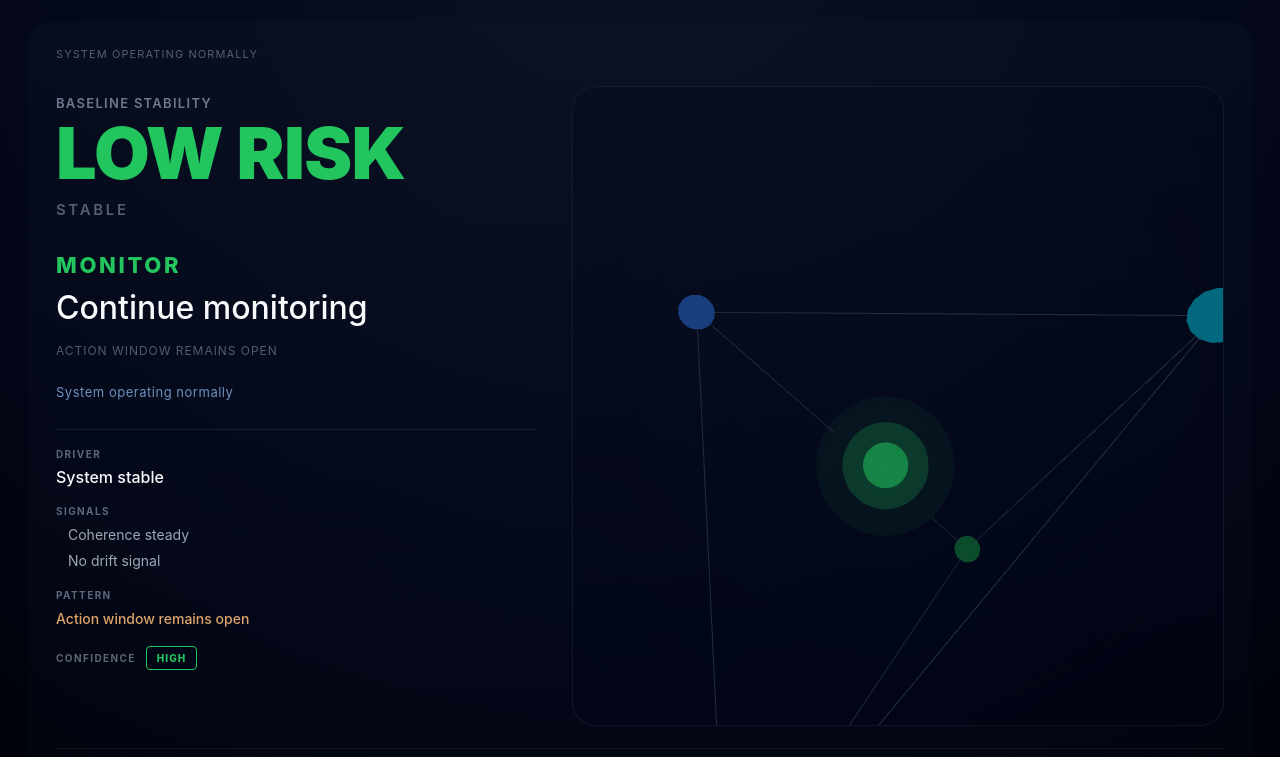
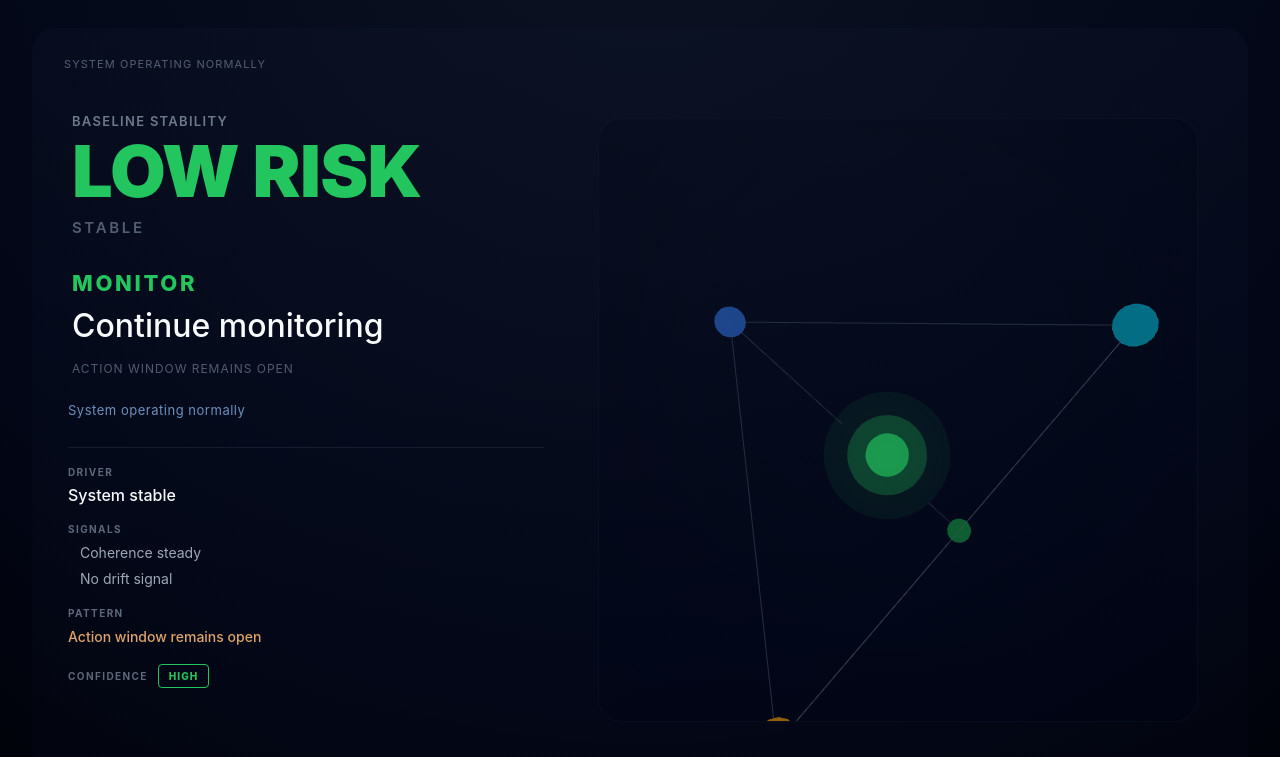
Before and after one commit to Neraium/neraium-core, a Next.js app in the folder frontend/: page / in a window 1280 px wide. Shown: the top 757 px of the page. Built offline with nearby package versions, Linux system fonts and the light colour scheme.

Commit message:
fix: tetrahedron scaling, centering, and demo polish

```diff
--- a/frontend/components/ActionPanel.tsx
+++ b/frontend/components/ActionPanel.tsx
@@ -88,7 +88,7 @@ const styles: Record<string, React.CSSProperties> = {
     display: 'flex',
     flexDirection: 'column',
     gap: '10px',
-    padding: '10px 0 8px',
+    padding: '10px 4px 8px',
     transition: 'all 0.9s cubic-bezier(0.22, 1, 0.36, 1)',
   },
   horizonLabel: {
--- a/frontend/components/DecisionUI.tsx
+++ b/frontend/components/DecisionUI.tsx
@@ -108,7 +108,7 @@ export default function DecisionUI({ state, isLoading = false, error = null, nar
 const styles: Record<string, React.CSSProperties> = {
   root: {
     minHeight: '100vh',
-    padding: '22px 28px 28px',
+    padding: '28px 32px 32px',
     background: 'radial-gradient(circle at 50% -10%, #0b1222 0%, #020617 58%, #000 100%)',
     fontFamily: "-apple-system, BlinkMacSystemFont, 'Segoe UI', 'Roboto', sans-serif",
   },
@@ -118,7 +118,7 @@ const styles: Record<string, React.CSSProperties> = {
     gap: '22px',
     maxWidth: '1480px',
     margin: '0 auto',
-    padding: '24px 28px 16px',
+    padding: '28px 32px 18px',
     borderRadius: '24px',
     transition: 'background 1.1s cubic-bezier(0.22, 1, 0.36, 1)',
   },
@@ -135,12 +135,14 @@ const styles: Record<string, React.CSSProperties> = {
     gap: '36px',
     alignItems: 'stretch',
     minHeight: '640px',
+    paddingTop: '4px',
   },
   leftColumn: {
     display: 'flex',
     flexDirection: 'column',
     gap: '18px',
-    paddingTop: '6px',
+    paddingTop: '8px',
+    paddingLeft: '4px',
     minWidth: '480px',
     maxWidth: '540px',
     flex: '0 0 auto',
--- a/frontend/components/DecisionUIDemo.tsx
+++ b/frontend/components/DecisionUIDemo.tsx
@@ -223,6 +223,8 @@ const styles: Record<string, React.CSSProperties> = {
     bottom: '26px',
     left: '28px',
     zIndex: 100,
+    opacity: 1,
+    transition: 'opacity 1.4s cubic-bezier(0.22, 1, 0.36, 1)',
   },
   controlsContent: {
     display: 'flex',
@@ -251,9 +253,10 @@ const styles: Record<string, React.CSSProperties> = {
     gap: '4px',
     padding: '8px 12px',
     borderRadius: '8px',
-    backgroundColor: 'rgba(7, 15, 30, 0.48)',
-    border: '1px solid rgba(148, 163, 184, 0.14)',
+    backgroundColor: 'rgba(7, 15, 30, 0.32)',
+    border: '1px solid rgba(148, 163, 184, 0.10)',
     backdropFilter: 'blur(8px)',
+    transition: 'opacity 1.4s cubic-bezier(0.22, 1, 0.36, 1), background-color 0.8s ease',
   },
   button: {
     width: '28px',
--- a/frontend/components/EnhancedTetrahedronViz.tsx
+++ b/frontend/components/EnhancedTetrahedronViz.tsx
@@ -16,7 +16,7 @@ const VERTICES = {
   AUTHORITY: { pos: [-1.0, 1.0, -1.0], color: 0x3b82f6 },
 }
 
-const SCALE = 2.0
+const SCALE = 1.72
 
 const severityColor = (severity: number): number => {
   if (severity >= 0.9) return 0xef4444
@@ -65,7 +65,6 @@ export default function EnhancedTetrahedronViz({ tetrahedronState, isInteractive
     let width = container.clientWidth
     let height = container.clientHeight
 
-    // Guard: container must have real dimensions
     if (width === 0 || height === 0) {
       const rect = container.getBoundingClientRect()
       width = rect.width || 640
@@ -74,10 +73,10 @@ export default function EnhancedTetrahedronViz({ tetrahedronState, isInteractive
 
     try {
       const scene = new THREE.Scene()
-      scene.fog = new THREE.FogExp2(0x020617, 0.09)
+      scene.fog = new THREE.FogExp2(0x020617, 0.07)
 
-      const camera = new THREE.PerspectiveCamera(66, width / height, 0.1, 1000)
-      camera.position.set(0, 1, 5.5)
+      const camera = new THREE.PerspectiveCamera(60, width / height, 0.1, 1000)
+      camera.position.set(0, 0.6, 6.2)
 
       const renderer = new THREE.WebGLRenderer({ antialias: true, alpha: true })
       renderer.setSize(width, height)
@@ -104,8 +103,8 @@ export default function EnhancedTetrahedronViz({ tetrahedronState, isInteractive
       Object.values(VERTICES).forEach((vertex) => {
         const pos = new THREE.Vector3(...(vertex.pos as [number, number, number])).multiplyScalar(SCALE)
         const node = new THREE.Mesh(
-          new THREE.IcosahedronGeometry(0.22, 2),
-          new THREE.MeshStandardMaterial({ color: vertex.color, emissive: vertex.color, emissiveIntensity: 0.18 }),
+          new THREE.IcosahedronGeometry(0.20, 2),
+          new THREE.MeshStandardMaterial({ color: vertex.color, emissive: vertex.color, emissiveIntensity: 0.22 }),
         )
         node.position.copy(pos)
         group.add(node)
@@ -115,35 +114,35 @@ export default function EnhancedTetrahedronViz({ tetrahedronState, isInteractive
       group.add(trailGroup)
 
       const point = new THREE.Mesh(
-        new THREE.SphereGeometry(0.36, 24, 24),
+        new THREE.SphereGeometry(0.34, 24, 24),
         new THREE.MeshPhongMaterial({ color: 0x22c55e, emissive: 0x22c55e, emissiveIntensity: 1.0, shininess: 150 }),
       )
       point.position.copy(targetPositionRef.current)
       group.add(point)
 
       const glow = new THREE.Mesh(
-        new THREE.SphereGeometry(0.72, 24, 24),
+        new THREE.SphereGeometry(0.66, 24, 24),
         new THREE.MeshBasicMaterial({ color: 0x22c55e, transparent: true, opacity: 0.38 }),
       )
       glow.position.copy(targetPositionRef.current)
       group.add(glow)
 
       const halo = new THREE.Mesh(
-        new THREE.SphereGeometry(1.1, 24, 24),
+        new THREE.SphereGeometry(1.0, 24, 24),
         new THREE.MeshBasicMaterial({ color: 0x22c55e, transparent: true, opacity: 0.08 }),
       )
       halo.position.copy(targetPositionRef.current)
       group.add(halo)
 
-      const key = new THREE.PointLight(0x93c5fd, 1.25)
+      const key = new THREE.PointLight(0x93c5fd, 1.35)
       key.position.set(6, 5, 6)
       scene.add(key)
 
-      const fill = new THREE.PointLight(0x22d3ee, 0.88)
+      const fill = new THREE.PointLight(0x22d3ee, 0.95)
       fill.position.set(-6, -4, 5)
       scene.add(fill)
 
-      scene.add(new THREE.AmbientLight(0xe2e8f0, 0.78))
+      scene.add(new THREE.AmbientLight(0xe2e8f0, 0.72))
 
       cameraRef.current = camera
       rendererRef.current = renderer
@@ -174,20 +173,20 @@ export default function EnhancedTetrahedronViz({ tetrahedronState, isInteractive
           const pointMat = statePointRef.current.material as THREE.MeshPhongMaterial
           pointMat.color.setHex(color)
           pointMat.emissive.setHex(color)
-          pointMat.emissiveIntensity = 0.8 + sev * 0.58
+          pointMat.emissiveIntensity = 0.8 + sev * 0.62
 
           const glowMat = stateGlowRef.current.material as THREE.MeshBasicMaterial
           glowMat.color.setHex(color)
-          glowMat.opacity = 0.28 + sev * 0.34
+          glowMat.opacity = 0.28 + sev * 0.38
 
           const haloMat = stateHaloRef.current.material as THREE.MeshBasicMaterial
           haloMat.color.setHex(color)
-          haloMat.opacity = 0.06 + sev * 0.14
+          haloMat.opacity = 0.06 + sev * 0.18
 
           const t = performance.now() * 0.0009
-          const pulse = 1 + Math.sin(t) * (0.04 + sev * 0.06)
+          const pulse = 1 + Math.sin(t) * (0.04 + sev * 0.07)
           stateGlowRef.current.scale.setScalar(pulse)
-          stateHaloRef.current.scale.setScalar(1 + Math.sin(t * 0.7) * (0.02 + sev * 0.03))
+          stateHaloRef.current.scale.setScalar(1 + Math.sin(t * 0.7) * (0.02 + sev * 0.04))
         }
 
         renderer.render(scene, camera)
@@ -229,12 +228,12 @@ export default function EnhancedTetrahedronViz({ tetrahedronState, isInteractive
       const p = i / points.length
       const color = severityColor(tetrahedronState.severityScalar)
       const segGeom = new THREE.BufferGeometry().setFromPoints([points[i - 1], points[i]])
-      const segMat = new THREE.LineBasicMaterial({ color, transparent: true, opacity: 0.08 + p * 0.38 })
+      const segMat = new THREE.LineBasicMaterial({ color, transparent: true, opacity: 0.10 + p * 0.42 })
       trailGroup.add(new THREE.Line(segGeom, segMat))
 
       const node = new THREE.Mesh(
-        new THREE.SphereGeometry(0.055 + p * 0.07, 10, 10),
-        new THREE.MeshBasicMaterial({ color, transparent: true, opacity: 0.12 + p * 0.40 }),
+        new THREE.SphereGeometry(0.050 + p * 0.075, 10, 10),
+        new THREE.MeshBasicMaterial({ color, transparent: true, opacity: 0.14 + p * 0.46 }),
       )
       node.position.copy(points[i])
       trailGroup.add(node)
@@ -251,6 +250,7 @@ export default function EnhancedTetrahedronViz({ tetrahedronState, isInteractive
         alignItems: 'center',
         justifyContent: 'center',
         position: 'relative',
+        padding: '18px',
       }}
     >
       {hasError ? (
@@ -263,9 +263,9 @@ export default function EnhancedTetrahedronViz({ tetrahedronState, isInteractive
             alignItems: 'center',
             justifyContent: 'center',
             borderRadius: '24px',
-            border: '1px dashed rgba(148,163,184,0.25)',
-            background: 'rgba(15,23,42,0.4)',
-            color: 'rgba(148,163,184,0.7)',
+            border: '1px dashed rgba(148,163,184,0.18)',
+            background: 'rgba(15,23,42,0.25)',
+            color: 'rgba(148,163,184,0.6)',
             fontSize: '14px',
           }}
         >
@@ -279,7 +279,7 @@ export default function EnhancedTetrahedronViz({ tetrahedronState, isInteractive
             height: '100%',
             minHeight: '500px',
             borderRadius: '24px',
-            border: '1px solid rgba(30,41,59,0.5)',
+            border: '1px solid rgba(30,41,59,0.22)',
             background: vignette,
             opacity: 1,
             zIndex: 1,
--- a/frontend/components/StatusHeader.tsx
+++ b/frontend/components/StatusHeader.tsx
@@ -38,7 +38,7 @@ const styles: Record<string, React.CSSProperties> = {
     display: 'flex',
     flexDirection: 'column',
     gap: '10px',
-    padding: '4px 0 2px',
+    padding: '6px 4px 2px',
     transition: 'all 0.9s cubic-bezier(0.22, 1, 0.36, 1)',
   },
   stageLabel: {
```
